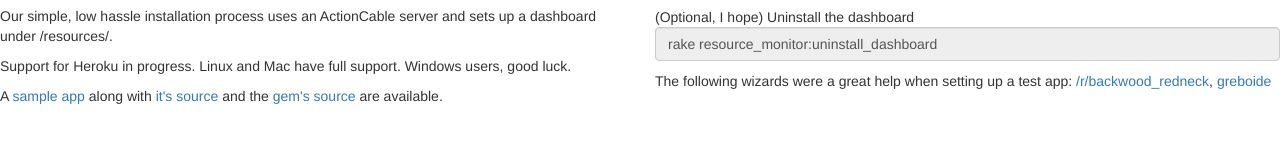
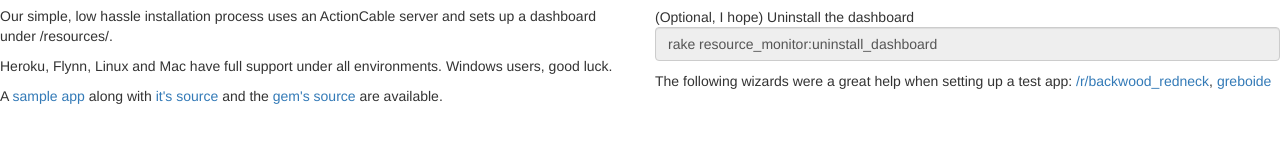
Before and after one commit to WriteCodeEveryday/writecodeeveryday.github.io, a plain HTML site: page projects/resource_monitor/index.html in a window 1280 px wide. Shown: the part 509-652 px from the top of the page. Drawn offline with nearby package versions, Linux system fonts and the light colour scheme.

Commit message:
Heroku and Flynn support

```diff
--- a/projects/resource_monitor/index.html
+++ b/projects/resource_monitor/index.html
@@ -20,7 +20,7 @@
           <li>The RAM usage amount</li>
           <li>The controller/action being executed</li>
         </ul>
-        <p>Our simple, low hassle installation process uses an ActionCable server and sets up a dashboard under /resources/.</p> <p>Support for Heroku in progress. Linux and Mac have full support. Windows users, good luck.</p>
+        <p>Our simple, low hassle installation process uses an ActionCable server and sets up a dashboard under /resources/.</p> <p>Heroku, Flynn, Linux and Mac have full support under all environments. Windows users, good luck.</p>
         <p>A <a href="https://resource-monitor-example.herokuapp.com/">sample app</a> along with <a href="https://github.com/WriteCodeEveryday/resource_monitor_example">it's source</a> and the <a href="https://github.com/WriteCodeEveryday/resource_monitor">gem's source</a> are available.</p>
       </div>
       <div class="col-md-6">
```
